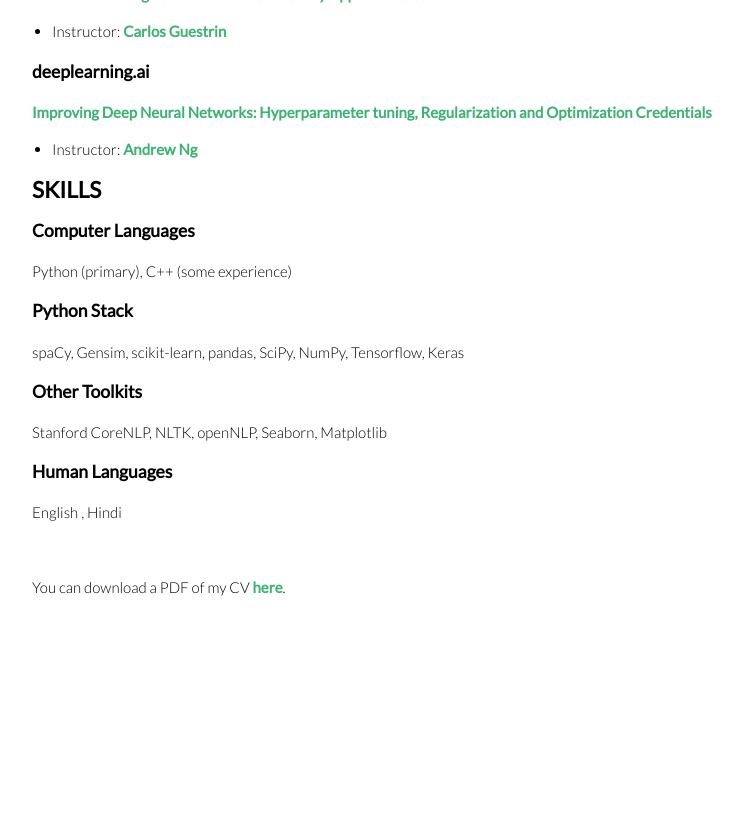
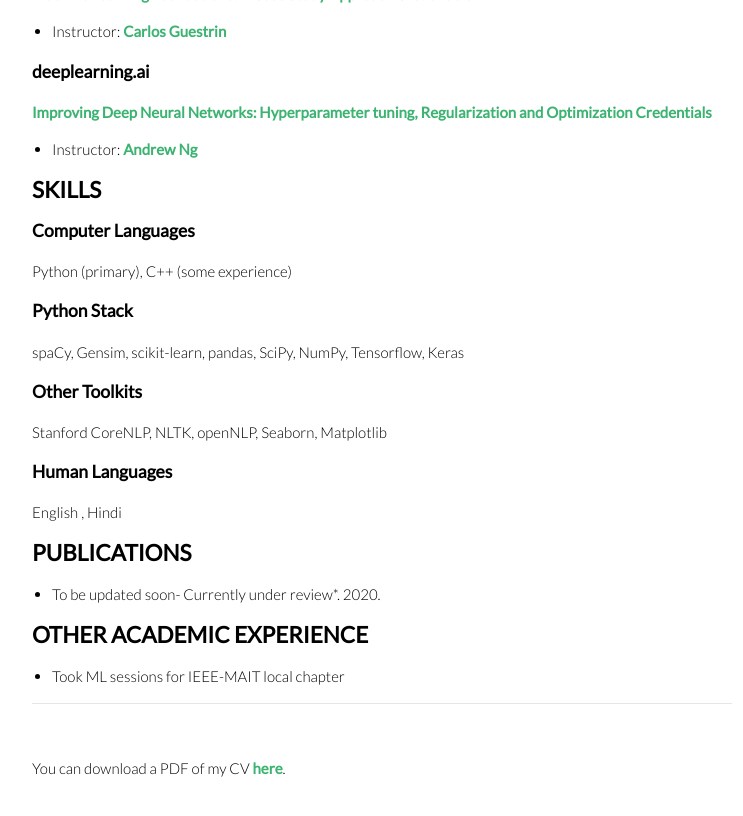
Before and after one commit to aman-sawarn/aman-sawarn.github.io, a Jekyll site: the page built from index.md, in a window 1280 px wide and 900 px high, scrolled down 2162 px. Shown: the top 816 px of the window, without its empty margins (258-1001 px from the left). Built offline with Jekyll 4.4.1, drawn with Linux system fonts in a browser that asks for light colours; before the commit the page ends 2880 px from its top, so only the background shows below that.

Commit message:
Update index.md

```diff
--- a/index.md
+++ b/index.md
@@ -112,6 +112,16 @@ Stanford CoreNLP, NLTK, openNLP, Seaborn, Matplotlib
 
 English ,  Hindi
 
+## PUBLICATIONS
+
+* To be updated soon- Currently under review*. 2020.
+
+## OTHER ACADEMIC EXPERIENCE
+
+* Took ML sessions for IEEE-MAIT local chapter
+
+--- ---
+
 <br>
 
 You can download a PDF of my CV [here](http://aman-sawarn.github.io/resources/aman_res.pdf).
@@ -125,34 +135,6 @@ You can download a PDF of my CV [here](http://aman-sawarn.github.io/resources/am
 
 
 
-
-<br>
-
----
-
-
-
-
-
-<br>
-
----
-
-## PUBLICATIONS
-
-* To be updated soon- Currently under review*. 2020.
-
-
-
----
-
-<br>
-
-## OTHER ACADEMIC EXPERIENCE
-
-* Took ML sessions for IEEE-MAIT local chapter
-<br>
-
 <br>
 <br> -->
 
```
